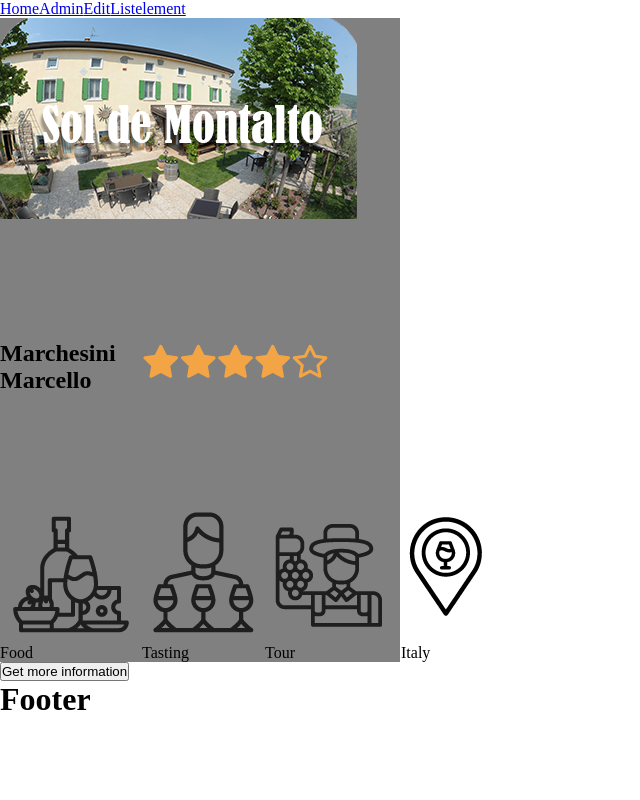
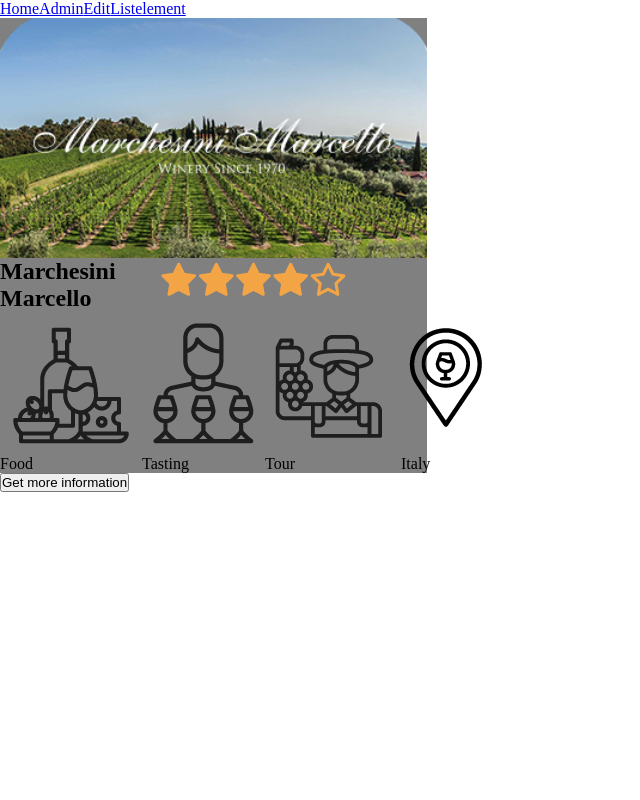
Before and after one commit to cillep3/book-vino, a React (Create React App) app: page /listelement in a window 1280 px wide. Shown: the top 800 px of the page, without its empty margins (0-640 px from the left). Built offline with nearby package versions, Linux system fonts and the light colour scheme.

Commit message:
Listelement

```diff
--- a/src/components/Listelement.jsx
+++ b/src/components/Listelement.jsx
@@ -7,9 +7,9 @@
 const Listelement = () => {
     return (
         <div id="listContainer">
-            <figure id="listElement">
+            <figure>
                 {
-                    <>
+                    <div id="listElement">
                         <img id="hero" src={Register.winery[0].image} alt="Marchesini Marcello" />
                         <h1>{Register.winery[0].title}</h1>
                         <img id="stars" src={Register.winery[0].stars} alt="Marchesini Marcello" />
@@ -24,11 +24,11 @@
                                 <p>{data.text}</p>
                             )}
                         </div>
+                    </div>
+                }
+                <button>Get more information</button>
+            </figure>
 
-                    </>
-                }
-            </figure>
-            <button>Get more information</button>
         </div>
     )
 }
--- a/src/components/Listelement.scss
+++ b/src/components/Listelement.scss
@@ -1,17 +1,28 @@
 #listContainer{
-    width:400px;
+    width:100%;
+    margin:auto;
+
+    display:grid;
+    grid-template-columns: 1fr 1fr 1fr;
+    grid-template-rows: 1fr 1fr;
+}
+
+figure{
+    width:100%;
 }
 
 #listElement{
-    width:100%;
     background-color:grey;
     display:grid;
     grid-template-columns: 1fr 1fr 1fr 1fr;
-    grid-template-rows: 2fr 1fr 1fr;
+    grid-template-rows: auto auto auto;
 
     #hero{
         grid-column: 1/-1;
         grid-row:1/2;
+
+        width:100%;
+        object-fit: cover;
     }
 
     h1{
--- a/src/helpers/register.json
+++ b/src/helpers/register.json
@@ -3,7 +3,7 @@
     "winery":[
         {
             "title": "Marchesini Marcello",
-            "image": "assets/img/Sol-de-Montalto.png",
+            "image": "assets/img/marchesini-marcetto.png",
             "stars": "assets/vector/four-star.png",
             "icons": [
                 {
@@ -26,7 +26,7 @@
         },
         {
             "title": "Marco Reggio - Enjoy good wine",
-            "image": "assets/img/Sol-de-Montalto.png",
+            "image": "assets/img/reggio.png",
             "stars": "assets/vector/four-star.png",
             "icons": [
                 {
@@ -72,7 +72,7 @@
         },
         {
             "title": "Le Marognole",
-            "image": "assets/img/Sol-de-Montalto.png",
+            "image": "assets/img/le-marognole.png",
             "stars": "assets/vector/four-star.png",
             "icons": [
                 {
@@ -95,7 +95,7 @@
         },
         {
             "title": "Corte Archi",
-            "image": "assets/img/Sol-de-Montalto.png",
+            "image": "assets/img/corte-archi.png",
             "stars": "assets/vector/four-star.png",
             "icons": [
                 {
--- a/src/pages/Mobileview/Index.jsx
+++ b/src/pages/Mobileview/Index.jsx
@@ -6,7 +6,7 @@
 import Navigation from "../../layouts/Mobileview/Navigation"
 import Footer from "../../layouts/Footer"
 import AllWinerys from "../../pages/Mobileview/AllWinerys"
-
+import Liste from '../../components/Listelement'
 
 const Index = () => {
     return (
@@ -15,10 +15,12 @@
             <Navigation />
 
             <section>
-
-            <Route path="/allWinerys">
-                <AllWinerys />
-            </Route>
+                <Route path="/allWinerys">
+                    <AllWinerys />
+                </Route>
+                <Route path="/listelement">
+                    <Liste />
+                </Route>
 
             </section>
 
```
Lines whose indentation alone changed are shown as unchanged.
